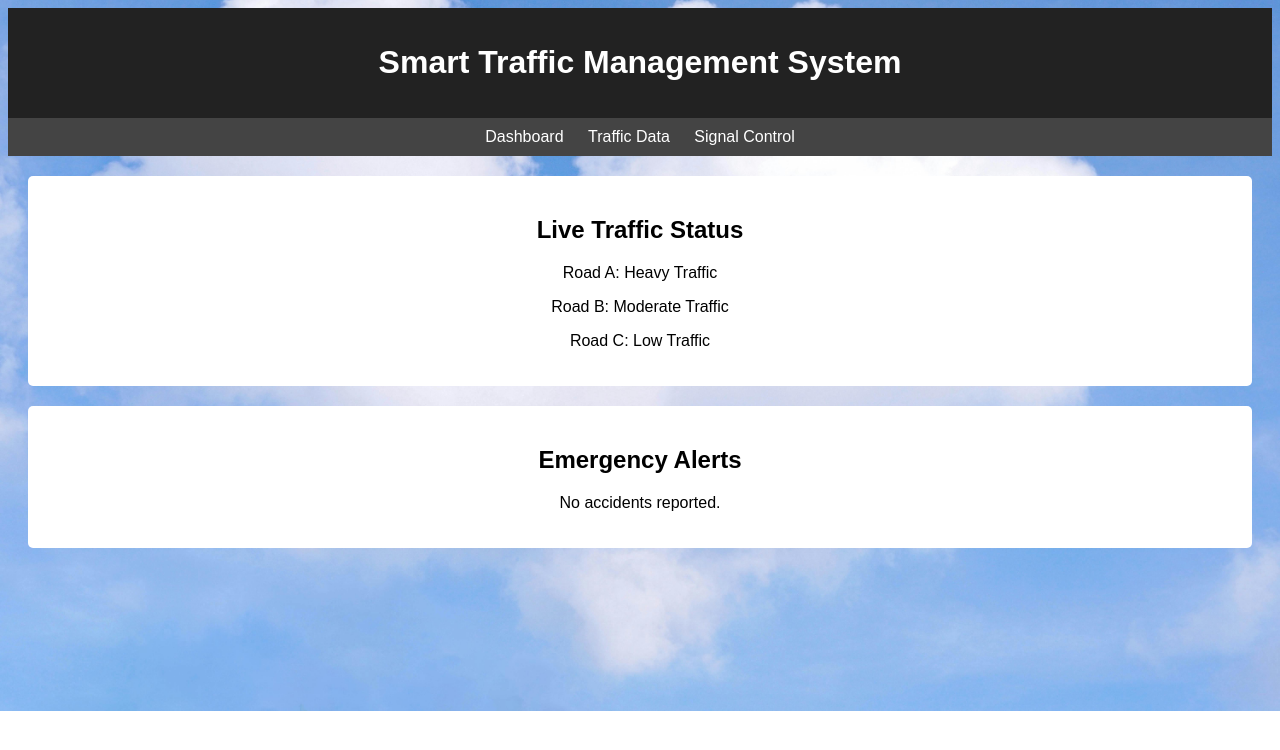
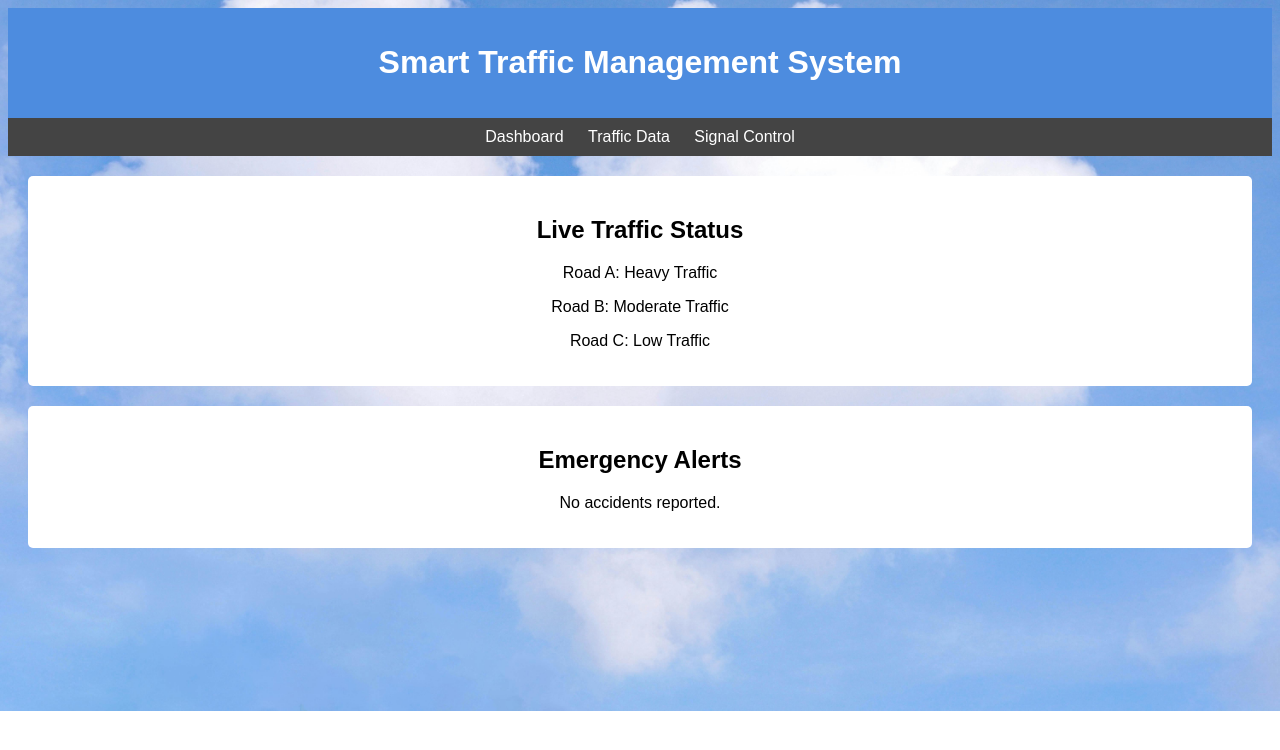
Before and after one commit to simran02-dotcom/simran_cse-213_MDM, a plain HTML site: page index.html in a window 1280 px wide. Drawn offline with Linux system fonts and the light colour scheme.

Commit message:
screenshots added

```diff
--- a/css/style.css
+++ b/css/style.css
@@ -11,7 +11,7 @@ body {
 
 
 header {
-    background-color: #222;
+    background-color: #4d8cdf;
     color: white;
     padding: 15px;
 }
```
Also changed, not shown: screenshots/control.PNG (added), screenshots/home.png (added), screenshots/trafic.PNG (added).
